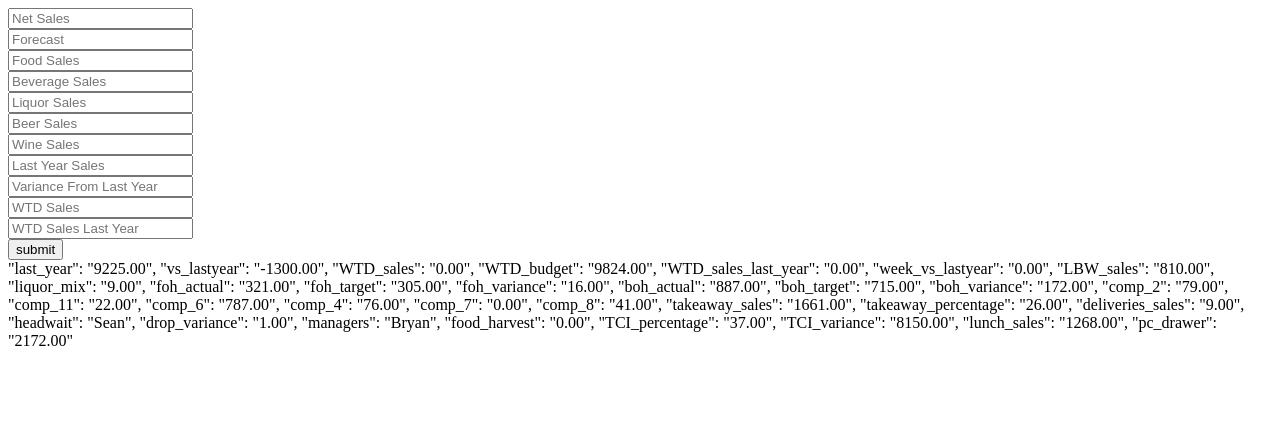
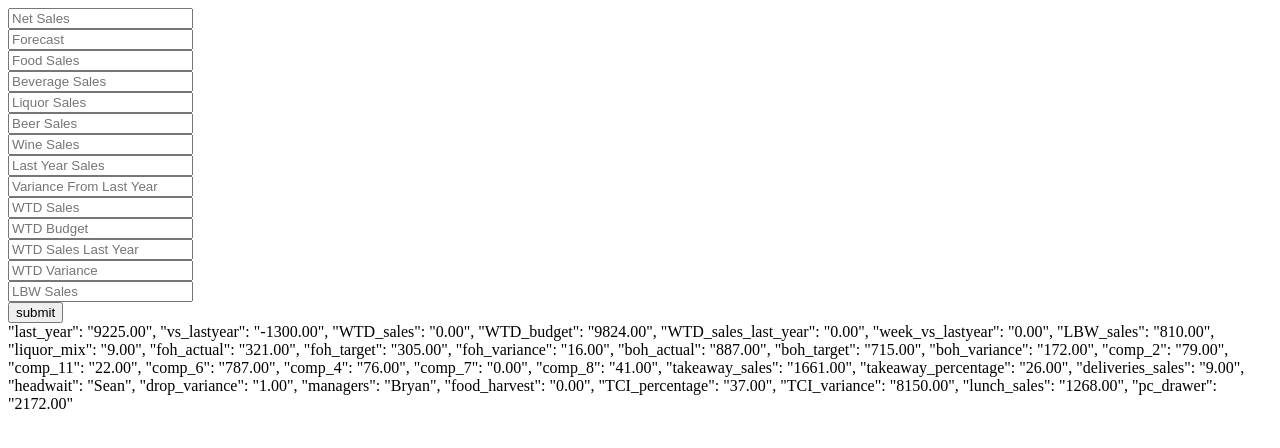
Before and after one commit to jdbower0525/NightlyStats, a Django app: a page that uses NightlyApp/templates/input.html in a window 1280 px wide. Shown: the top 448 px of the page. Run offline with Django 3.2, Linux system fonts and the light colour scheme.

Commit message:
got more inputs working

```diff
--- a/NightlyApp/templates/input.html
+++ b/NightlyApp/templates/input.html
@@ -16,7 +16,11 @@
           <input class="input" type="text" id="last_year_sales" name="input" placeholder="Last Year Sales"/><br>
           <input class="input" type="text" id="variance_from_last_year" name="input" placeholder="Variance From Last Year"/><br>
           <input class="input" type="text" id="WTD_sales" name="input" placeholder="WTD Sales"/><br>
+          <input class="input" type="text" id="WTD_budget" name="input" placeholder="WTD Budget"/><br>
           <input class="input" type="text" id="WTD_sales_last_year" name="input" placeholder="WTD Sales Last Year"/><br>
+          <input class="input" type="text" id="week_vs_lastyear" name="input" placeholder="WTD Variance"/><br>
+          <input class="input" type="text" id="LBW_sales" name="input" placeholder="LBW Sales"/><br>
+
           <button id="culturePrefs" class="locationButton" type="submit">submit</button>
         </form>
     </body>
```
